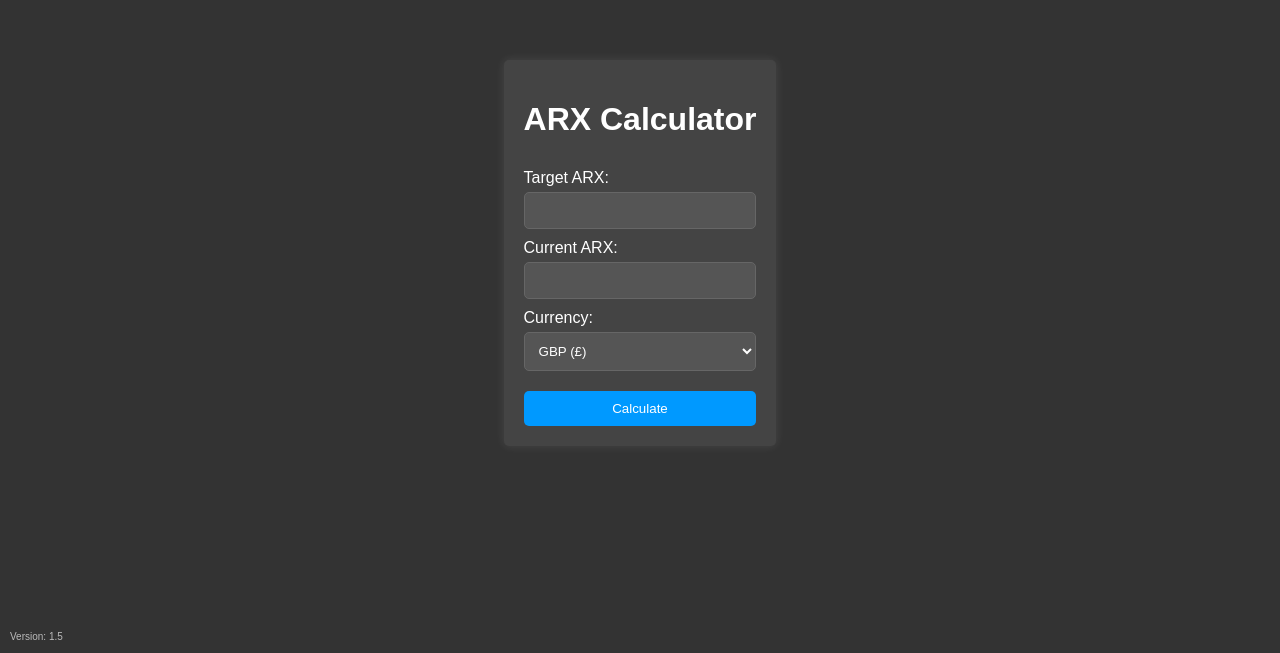
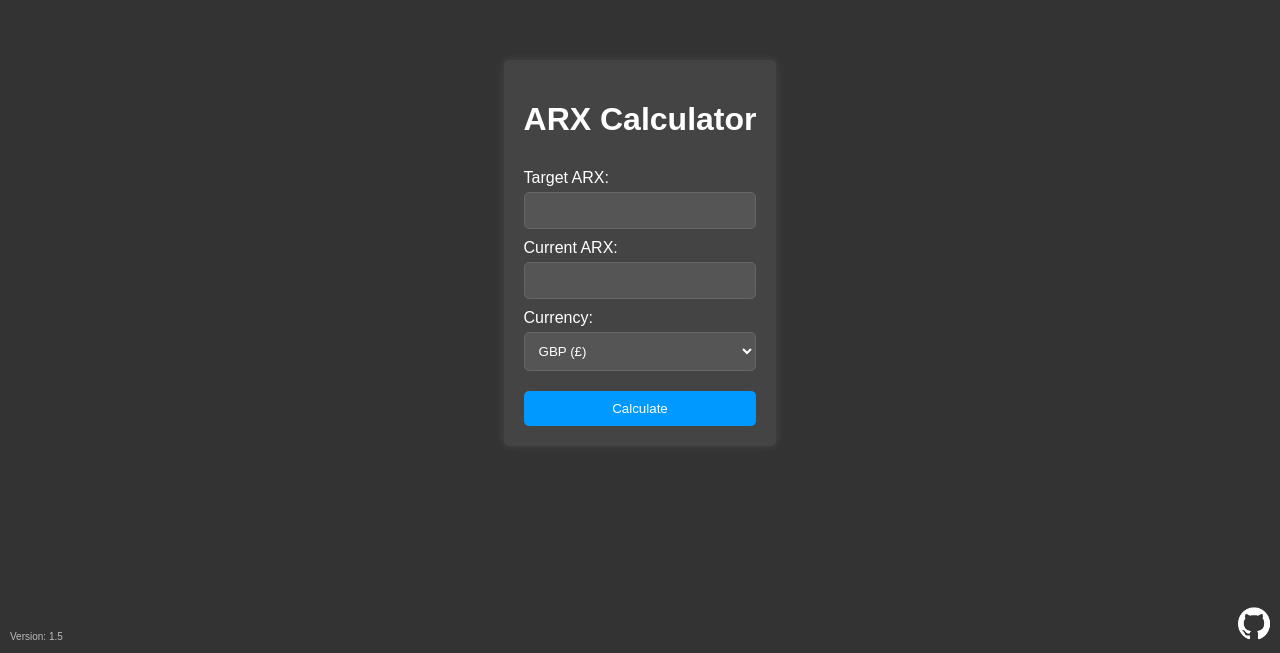
Before and after one commit to Minecrafter8001/arx-calculator-ED, a plain HTML site: page index.html in a window 1280 px wide. Shown: the part 147-800 px from the top of the page. Drawn offline with Linux system fonts and the light colour scheme.

Commit message:
added github logo

```diff
--- a/index.html
+++ b/index.html
@@ -32,6 +32,14 @@
         <div id="version-indicator">
             <small>Version: 1.5</small>
         </div>
+        <div id="github">
+            <a href="https://github.com/Minecrafter8001/arx-calculator-ED" target="_blank">
+                <img src="github.ico" alt="GitHub" id="github-icon">
+            </a>
+        </div>
+
+
+
     </div>
 
     <script src="script.js"></script>
--- a/style.css
+++ b/style.css
@@ -89,3 +89,21 @@ button:hover {
     font-size: 12px;
     color: #bbb;
 }
+/* style.css */
+#github {
+    position: fixed;
+    bottom: 10px;
+    right: 10px;
+    z-index: 1000; /* Ensures the icon is on top of other elements */
+}
+
+#github-icon {
+    width: 32px; /* Adjust size as needed */
+    height: 32px; /* Adjust size as needed */
+    border: none;
+    cursor: pointer;
+}
+
+#github-icon:hover {
+    opacity: 0.8; /* Optional: adds a hover effect */
+}
```
Also changed, not shown: github.ico (added).
